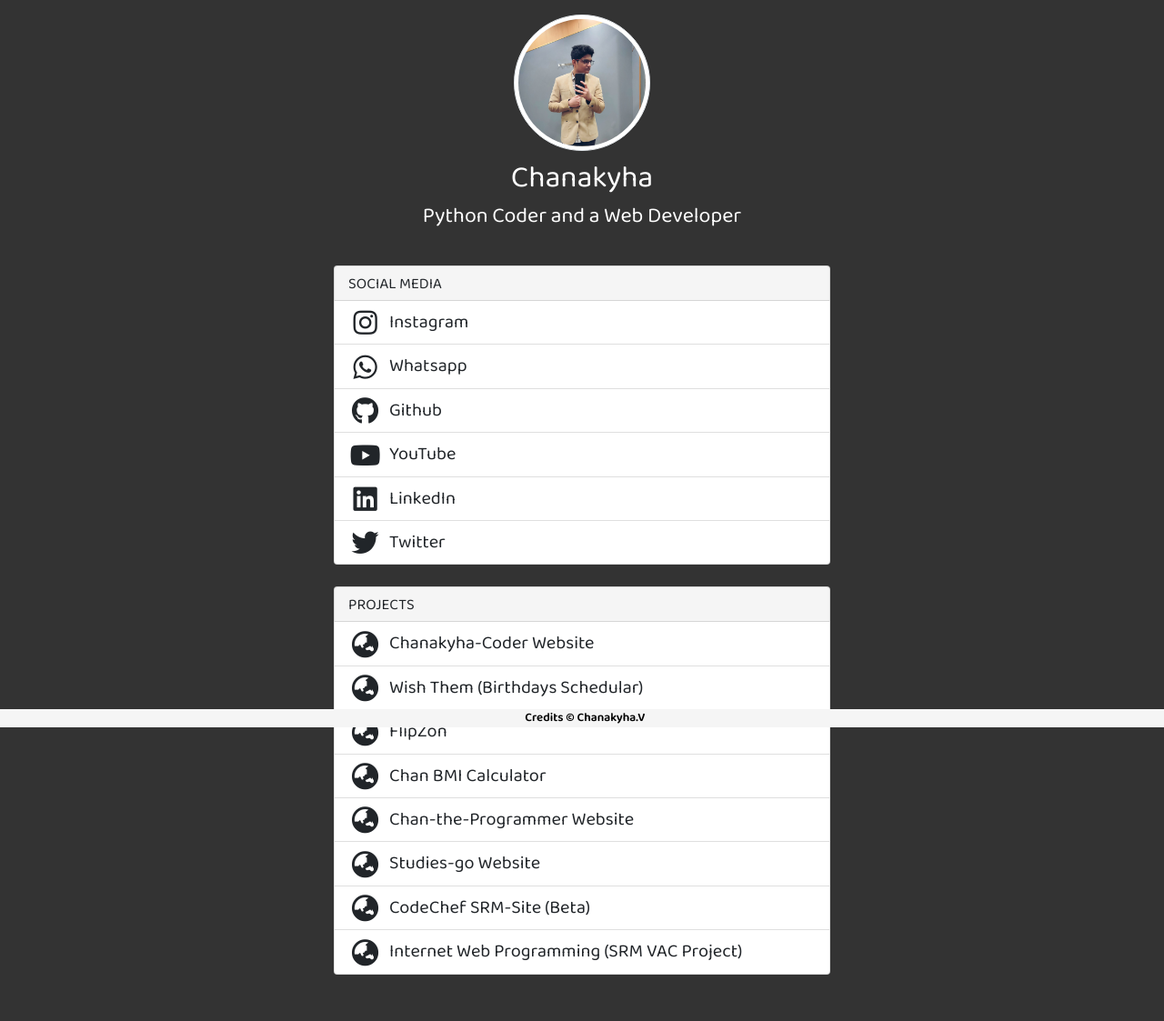
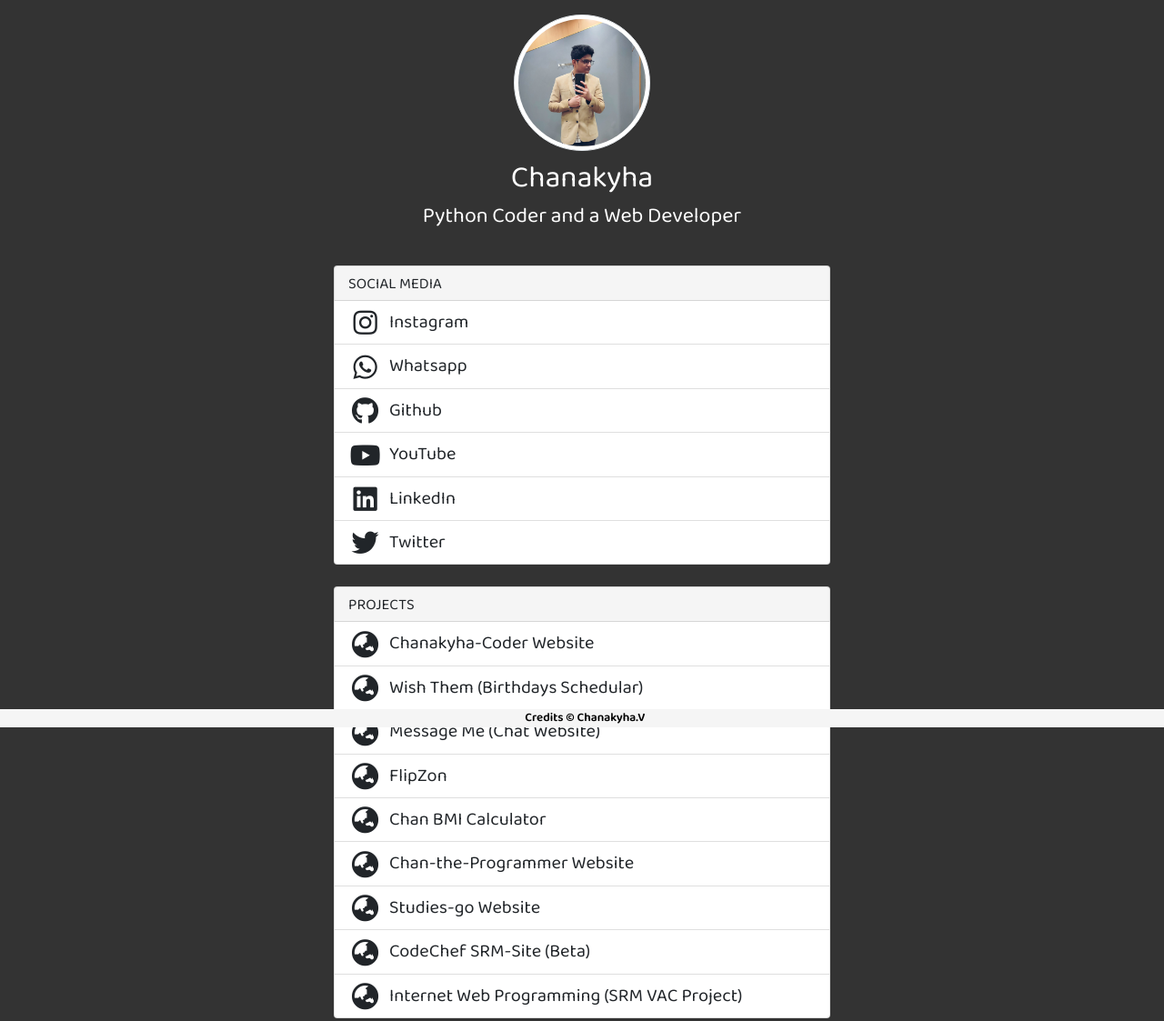
Before and after one commit to chanakyha/my-linktree, a plain HTML site: page index.html in a window 1280 px wide. Shown: the whole page at 91% size. Before the commit the page ends 1102 px from the top, so only its background shows below. Drawn offline with nearby package versions, Linux system fonts and the light colour scheme.

Commit message:
Added my Next.Js Project

```diff
--- a/index.html
+++ b/index.html
@@ -68,6 +68,11 @@
                         <span class="icon-wrapper"><i class="fas fa-globe-asia"></i></span> Wish Them (Birthdays
                         Schedular)
                     </a>
+                    <a href="https://message-me-chanakyha.vercel.app"
+                        onclick="alert('Don\'t View this site in your Mobile, Use your Laptop/Pc or Tablet')"
+                        class="list-group-item list-group-item-action">
+                        <span class="icon-wrapper"><i class="fas fa-globe-asia"></i></span> Message Me (Chat Website)
+                    </a>
                     <a href="https://flipzon-project.herokuapp.com/"
                         onclick="alert('Please view it in your Laptop, this website is not responsive')"
                         class="list-group-item list-group-item-action">
```
